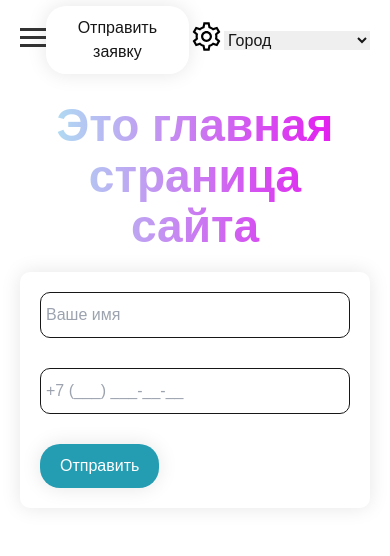
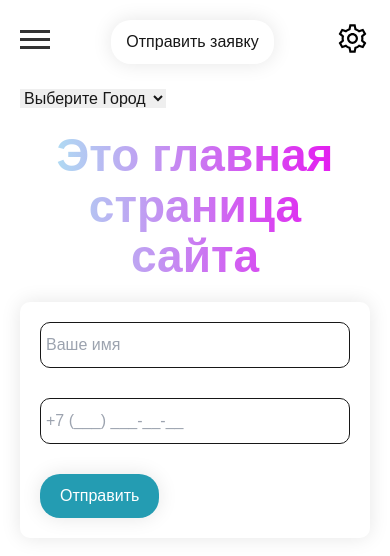
Before and after one commit to demonzloebychi/next-training, a Next.js app: page /blog in a window 390 px wide. Shown: the top 556 px of the page. Built offline with nearby package versions, Linux system fonts and the light colour scheme.

Commit message:
fix header css

```diff
--- a/src/app/globals.css
+++ b/src/app/globals.css
@@ -179,10 +179,21 @@ h1,
   display: none;
 }
 
+@media (max-width:500px){
+  .header{
+    flex-wrap: wrap;
+    gap: 25px;
+    padding: 20px;
+  }
+
+  .main{
+    margin-top: 130px;
+  }
+}
+
 @media (max-width:768px) {
 
   .header{
-
     left: 0;
     transform: none;
   }
@@ -537,7 +548,7 @@ h1,
 
 .toggle-button {
   position: relative;
-  z-index: 1000;
+  z-index: 3;
 }
 .actions-menu {
   transition: all .3s ease-in-out;
@@ -551,13 +562,14 @@ h1,
   border-radius: 10px;
   right: 0px;
   z-index: 5;
+  background: var(--background);
+
   button{
     padding: 5px;
   }
 }
 .actions-menu.active{
   transition: all .3s ease-in-out;
-
   opacity: 1;
   top: 35px;
 }
--- a/src/components/cityChange/cityChange.tsx
+++ b/src/components/cityChange/cityChange.tsx
@@ -15,7 +15,7 @@ export default function CitySelector() {
 
   return (
     <select onChange={handleCityChange}>
-      <option value="">Город</option>
+      <option value="">Выберите Город</option>
       {Object.entries(cities).map(([key, city]) => (
         <option key={key} value={key}>
           {city.nominative}
--- a/src/components/header/Header.tsx
+++ b/src/components/header/Header.tsx
@@ -122,8 +122,8 @@ const Header = () => {
                     Отправить заявку
                 </Button>
 
+
                 <ModeToggle/>
-
 
                 <CitySelector />
 
```
